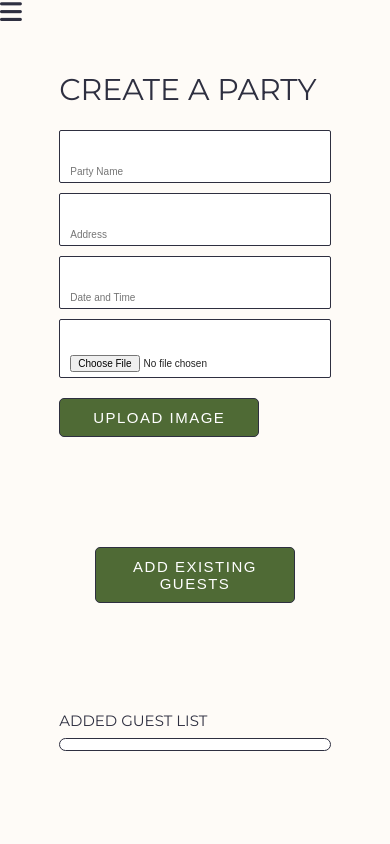
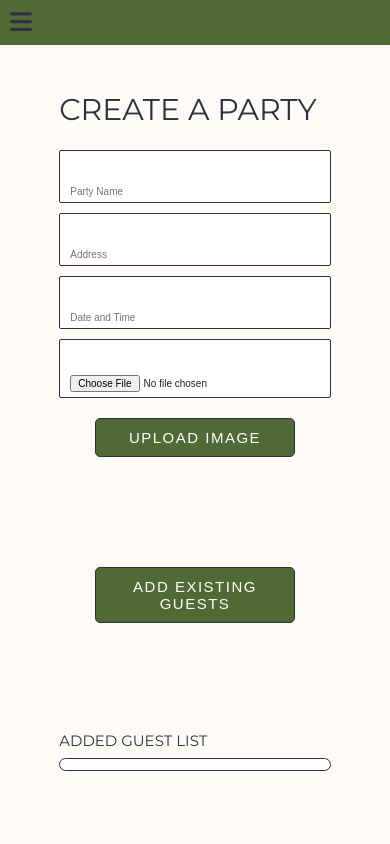
Before and after one commit to BhagirthiEmmaMatthewPatrick-Project6/bempApp, a React (Create React App) app: page /bempApp/createParty in a window 390 px wide. Shown: the top 844 px of the page. Built offline with nearby package versions, Linux system fonts and the light colour scheme.

Commit message:
added main green to mobile nav and some padding, centered photo button

```diff
--- a/src/components/CreateParty.js
+++ b/src/components/CreateParty.js
@@ -257,7 +257,7 @@ class CreateParty extends Component {
             </button>
           </div>
           <div id="partyImg" className="partyImg">
-            <img src={this.state.photoURL} alt="party photo"/>
+            <img src={this.state.photoURL} alt="party"/>
           </div>
           </div>
 
--- a/src/partials/_mediaQueries.scss
+++ b/src/partials/_mediaQueries.scss
@@ -141,6 +141,10 @@
         }
     }
 
+    .imageInput button {
+        align-self: center;
+    }
+
 }
 
 @media (max-width:600px){
@@ -180,6 +184,7 @@
         height:50%;
         width:160px;
     }
+
 }
 
 
@@ -232,6 +237,7 @@
         width:100%;
         font-size:1rem;
     }
+
 
     .partyImg img {
        display:none;
--- a/src/partials/_mobileMenu.scss
+++ b/src/partials/_mobileMenu.scss
@@ -33,6 +33,8 @@
     font-size: 25px;
     cursor: pointer;
     display: none;
+    background-color: $mainColor;
+    padding: 10px;
 }
 
 .menuItems {
```
